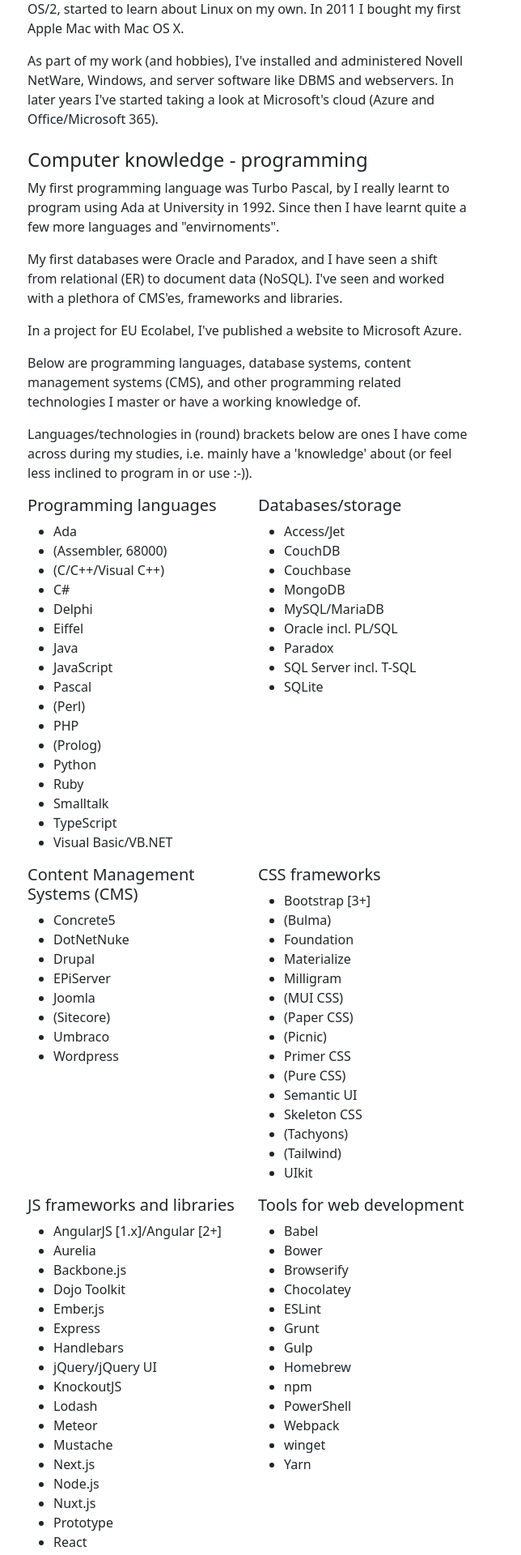
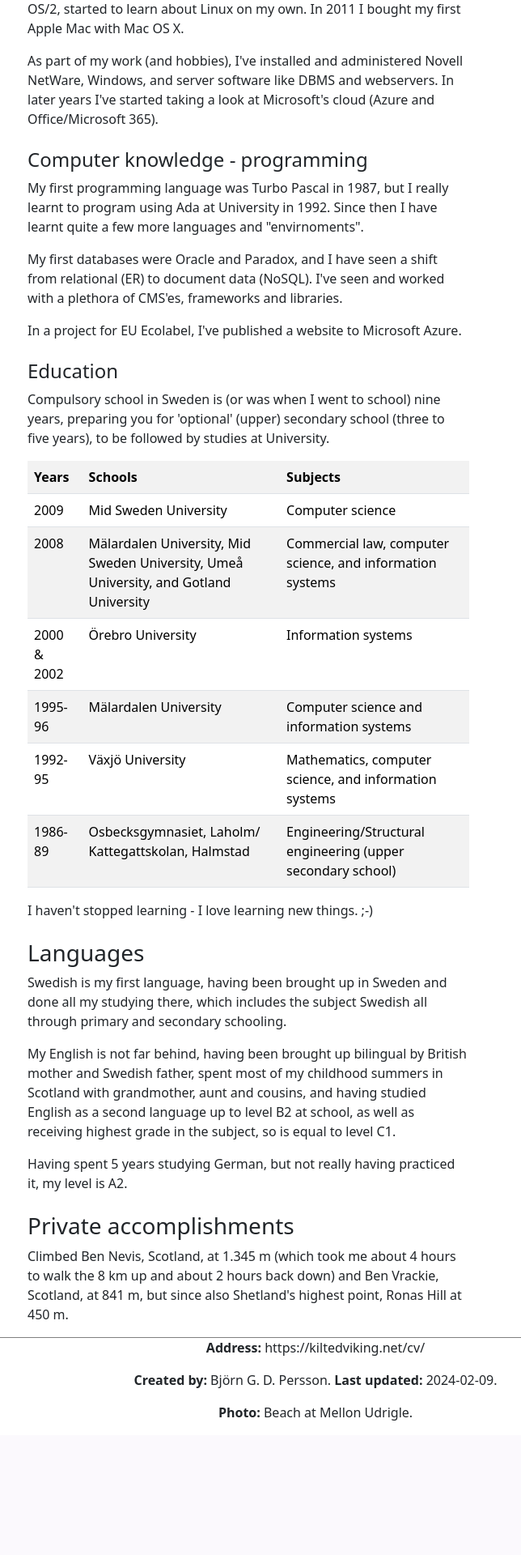
Before and after one commit to KiltedViking/kiltedviking-net, a PHP site: page /cv/ in a window 1280 px wide. Shown: the part 1680-3600 px from the top of the page at 81% size, without its empty margins (238-882 px from the left). After the commit the page ends 3434 px from the top, so only its background shows below. Run offline with PHP 8.4, Linux system fonts and the light colour scheme; some libraries are stand-ins or nearby versions.

Commit message:
Updated CV

```diff
--- a/cv/index.html
+++ b/cv/index.html
@@ -85,7 +85,7 @@
             <th>Work description/Title</th>
           </tr>
           <tr>
-            <td>2008-</td>
+            <td>2008-2025</td>
             <td>Ecolabelling Sweden, Stockholm</td>
             <td>Systems Administrator and Developer</td>
           </tr>
@@ -157,7 +157,7 @@
 
         <h4 class="mt-4">Computer knowledge - programming</h4>
 
-        <p>My first programming language was Turbo Pascal, by I really learnt to
+        <p>My first programming language was Turbo Pascal in 1987, but I really learnt to
             program using Ada at University in 1992. Since then I have learnt quite
             a few more languages and &quot;envirnoments&quot;.
           </p>
@@ -168,159 +168,6 @@
           </p>
 
         <p>In a project for EU Ecolabel, I've published a website to Microsoft Azure.</p>
-
-        <p>Below are programming languages, database systems, content
-          management systems (CMS), and other
-          programming related technologies I master or have a working
-          knowledge of.</p>
-
-        <p class="instructions">Languages/technologies in (round) brackets below are ones
-          I have come across during my studies, i.e. mainly have a 'knowledge'
-          about (or feel less inclined to program in or use :-)).</p>
-
-        <div class="row">
-          <div class="col-sm-6">
-
-            <h5>Programming languages</h5>
-            <ul>
-              <li>Ada</li>
-              <li>(Assembler, 68000)</li>
-              <li>(C/C++/Visual C++)</li>
-              <li>C#</li>
-              <li>Delphi</li>
-              <li>Eiffel</li>
-              <li>Java</li>
-              <li>JavaScript</li>
-              <li>Pascal</li>
-              <li>(Perl)</li>
-              <li>PHP</li>
-              <li>(Prolog)</li>
-              <li>Python</li>
-              <li>Ruby</li>
-              <li>Smalltalk</li>
-              <li>TypeScript</li>
-              <li>Visual Basic/VB.NET</li>
-            </ul>
-          </div>
-
-          <div class="col-sm-6">
-            <h5>Databases/storage</h5>
-            <ul>
-              <li>Access/Jet</li>
-              <li>CouchDB</li>
-              <li>Couchbase</li>
-              <li>MongoDB</li>
-              <li>MySQL/MariaDB</li>
-              <li>Oracle incl. PL/SQL</li>
-              <li>Paradox</li>
-              <li>SQL Server incl. T-SQL</li>
-              <li>SQLite</li>
-            </ul>
-          </div>
-
-          <div class="col-sm-6">
-            <h5>Content Management Systems (CMS)</h5>
-            <ul>
-              <li>Concrete5</li>
-              <li>DotNetNuke</li>
-              <li>Drupal</li>
-              <li>EPiServer</li>
-              <li>Joomla</li>
-              <li>(Sitecore)</li>
-              <li>Umbraco</li>
-              <li>Wordpress</li>
-            </ul>
-          </div>
-
-          <div class="col-sm-6">
-            <h5>CSS frameworks</h5>
-            <ul>
-              <li>Bootstrap [3+]</li>
-              <li>(Bulma)</li>
-              <li>Foundation</li>
-              <li>Materialize</li>
-              <lI>Milligram</lI>
-              <lI>(MUI CSS)</lI>
-              <li>(Paper CSS)</li>
-              <li>(Picnic)</li>
-              <li>Primer CSS</li>
-              <li>(Pure CSS)</li>
-              <li>Semantic UI</li>
-              <li>Skeleton CSS</li>
-              <li>(Tachyons)</li>
-              <li>(Tailwind)</li>
-              <li>UIkit</li>
-            </ul>
-          </div>
-
-          <div class="col-sm-6">
-            <h5>JS frameworks and libraries</h5>
-            <ul>
-              <li>AngularJS [1.x]/Angular [2+]</li>
-              <li>Aurelia</li>
-              <li>Backbone.js</li>
-              <li>Dojo Toolkit</li>
-              <li>Ember.js</li>
-              <li>Express</li>
-              <li>Handlebars</li>
-              <li>jQuery/jQuery UI</li>
-              <li>KnockoutJS</li>
-              <li>Lodash</li>
-              <li>Meteor</li>
-              <li>Mustache</li>
-              <li>Next.js</li>
-              <li>Node.js</li>
-              <li>Nuxt.js</li>
-              <li>Prototype</li>
-              <li>React</li>
-              <li>Svelte</li>
-              <li>Underscore</li>
-              <li>Vue.js</li>
-              <li>YUI</li>
-            </ul>
-          </div>
-
-          <div class="col-sm-6">
-            <h5>Tools for web development</h5>
-            <ul>
-              <li>Babel</li>
-              <li>Bower</li>
-              <li>Browserify</li>
-              <li>Chocolatey</li>
-              <li>ESLint</li>
-              <li>Grunt</li>
-              <li>Gulp</li>
-              <li>Homebrew</li>
-              <li>npm</li>
-              <li>PowerShell</li>
-              <li>Webpack</li>
-              <li>winget</li>
-              <li>Yarn</li>
-            </ul>
-          </div>
-
-          <div class="col-sm-6">
-            <h5>Other technologies</h5>
-            <ul>
-              <li>.NET/.NET Core</li>
-              <li>AJAX</li>
-              <li>Apache</li>
-              <li>ASP [3.0]</li>
-              <li>ASP.NET/ASP.NET Core</li>
-              <li>COM/DCOM/COM+</li>
-              <li>CSS</li>
-              <li>DOM</li>
-              <li>Entity Framework (EF)</li>
-              <li>Git</li>
-              <li>HTML/XHTML</li>
-              <li>IIS</li>
-              <li>J2EE</li>
-              <li>SSI</li>
-              <li>SSL</li>
-              <li>Subversion</li>
-            </ul>
-          </div>
-        </div>
 
         <h4 class="mt-4">Education</h4>
 
@@ -430,7 +277,7 @@
       <div class="col-md-12 text-center">
         <footer>
           <p><b>Address:</b> https://kiltedviking.net/cv/</p>
-          <p><b>Created by:</b> Bj&ouml;rn G. D. Persson. <b>Last updated:</b> 2024-10-27.</p>
+          <p><b>Created by:</b> Bj&ouml;rn G. D. Persson. <b>Last updated:</b> 2024-02-09.</p>
           <p><b>Photo:</b> Beach at Mellon Udrigle.</p>
         </footer>
       </div>
```
Also changed, not shown: cv/cv_full.php (+63 -28 lines).
